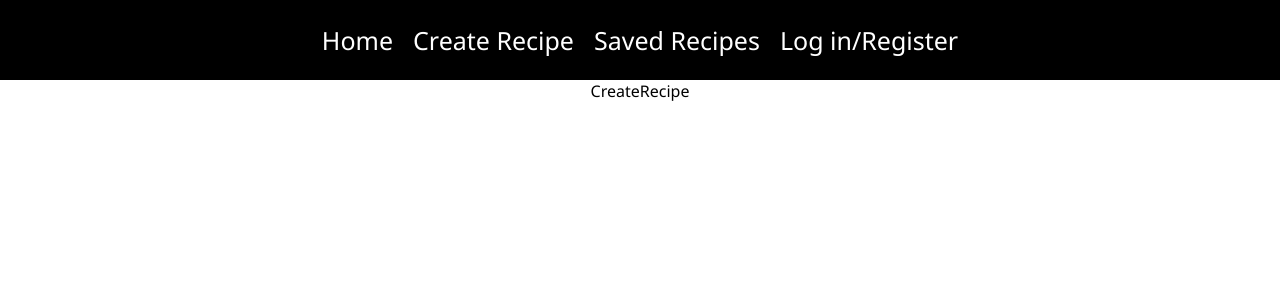
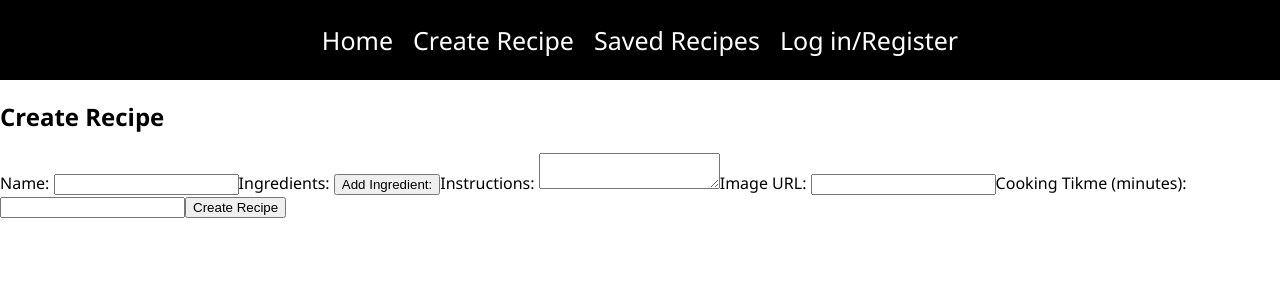
Before and after one commit to jentdev/recipe-app, a React (Create React App) app in the folder client/: page /create-recipe in a window 1280 px wide. Shown: the top 300 px of the page. Built offline with nearby package versions, Linux system fonts and the light colour scheme.

Commit message:
updated create recipe page

```diff
--- a/client/src/pages/create-recipe.js
+++ b/client/src/pages/create-recipe.js
@@ -1,3 +1,63 @@
+import { useState } from 'react';
+import axios from 'axios';
+
 export const CreateRecipe = () => {
-    return <div>CreateRecipe</div>
+    const [recipe, setRecipe] = useState({
+        name: '',
+        ingredients: [],
+        instructions: '',
+        imgUrl: '',
+        cookingTime: 0,
+        userOwner: 0,
+    });
+
+    const handleChange = (event) => {
+        const { name, value } = event.target;
+        setRecipe({ ...recipe, [name]: value });
+    };
+
+    const handleIngredientChange = (event, idx) => {
+        const { value } = event.target;
+        const ingredients = recipe.ingredients;
+        ingredients[idx]= value;
+        setRecipe({ ...recipe, ingredients });
+
+
+    };
+
+    const addIngredient = () => {
+        setRecipe({ ...recipe, ingredients: [...recipe.ingredients, ''] });
+    };
+
+    const onSubmit = async (event) => {
+        event.preventDefault();
+        try {
+            await axios.post('http://localhost:3001/recipes', recipe);
+            alert('Recipe created.');
+        } catch (err) {
+            console.error(err);
+        }
+    };
+
+    return <div>
+        <div className="create-recipe">
+            <h2>Create Recipe</h2>
+            <form onSubmit={onSubmit}>
+                <label htmlFor="name">Name: </label>
+                <input type="text" id="name" name="name" onChange={handleChange} />
+                <label htmlFor="ingredients">Ingredients: </label>
+                {recipe.ingredients.map((ingredient, idx) => (
+                    <input key={idx} type="text" name="ingredients" value={ingredient} onChange={(event) => handleIngredientChange(event, idx) } />
+                ))}
+                <button onClick={addIngredient} type="button">Add Ingredient:</button>
+                <label htmlFor="instructions">Instructions: </label>
+                <textarea id="instructions" name="instructions" onChange={handleChange}></textarea>
+                <label htmlFor="imgUrl">Image URL: </label>
+                <input type="text" id="imgUrl" name="imgUrl" onChange={handleChange} />
+                <label htmlFor="cookingTime">Cooking Tikme (minutes): </label>
+                <input type="number" id="cookingTime" name="cookingTime" onChange={handleChange} />
+                <button type="submit">Create Recipe</button>
+            </form>
+        </div>
+    </div>
 };
```
Also changed, not shown: 1 other file (tests, documents, lock files or other folders).
